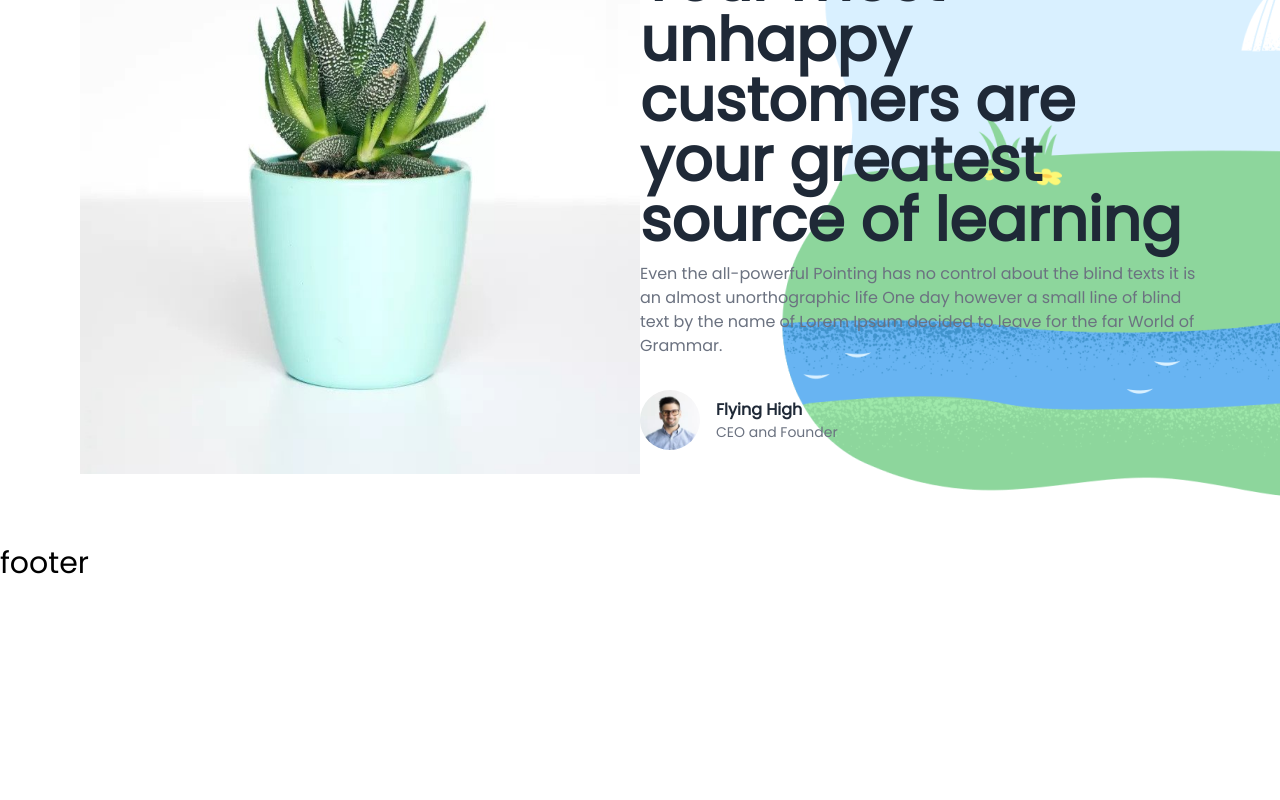
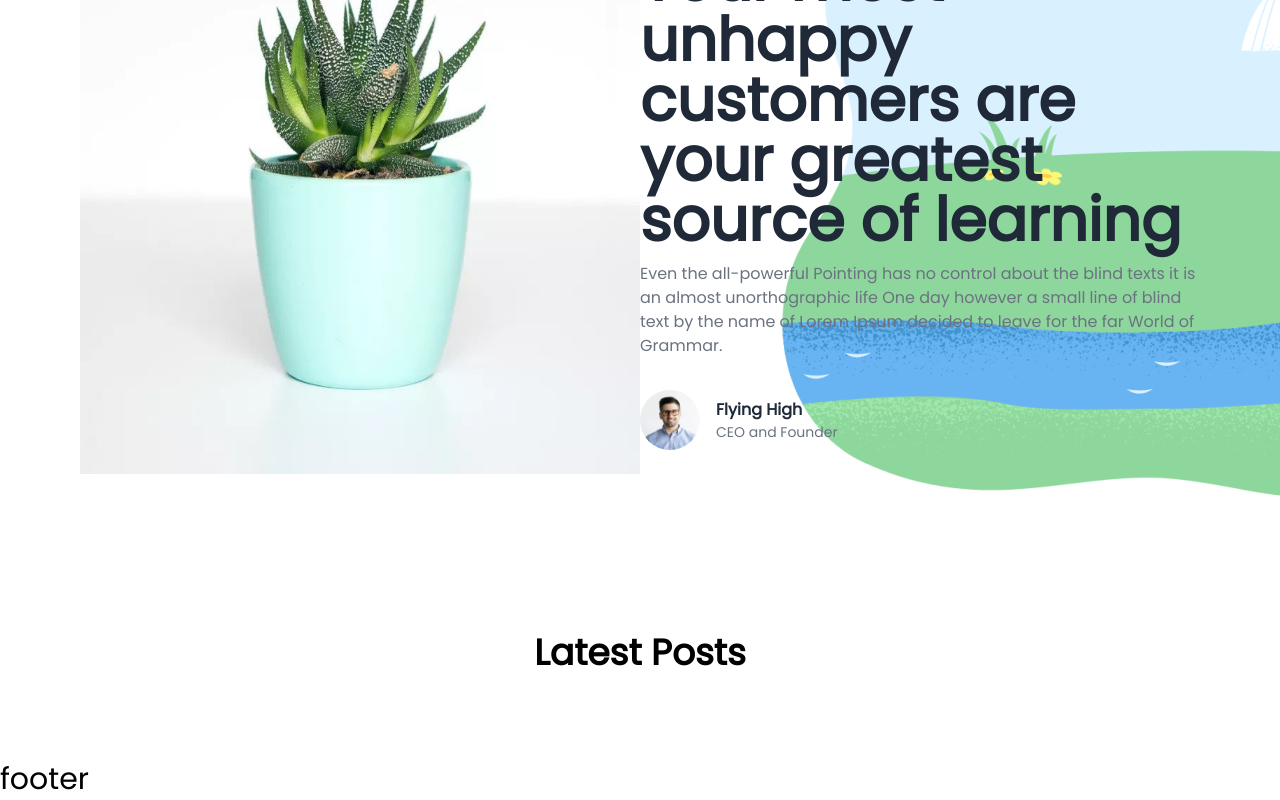
Before and after one commit to yky32/blog, a Next.js app: page / in a window 1280 px wide. Shown: the part 304-1104 px from the top of the page. Before the commit the page ends 888 px from the top, so only its background shows below. Built offline with nearby package versions, Linux system fonts and the light colour scheme.

Commit message:
Add Section 2

```diff
--- /dev/null
+++ b/components/section2.js
@@ -0,0 +1,12 @@
+export default function section2() {
+	return (
+		<section className="container mx-auto md:px-20 py-10">
+			<h1 className="font-bold text-4xl py-12 text-center">Latest Posts</h1>
+
+			{/*grid columns*/}
+			<div className="grid md:grid-cols-2 lg:grid-cols-3 gap-14">
+
+			</div>
+		</section>
+	)
+}
--- a/pages/index.js
+++ b/pages/index.js
@@ -4,11 +4,13 @@ import Format from '../layout/format'
 
 //components
 import Section1 from '../components/section1'
+import Section2 from '../components/section2'
 
 export default function Home() {
   return (
     <Format>
       <Section1></Section1>
+      <Section2></Section2>
     </Format>
   )
 }
```
